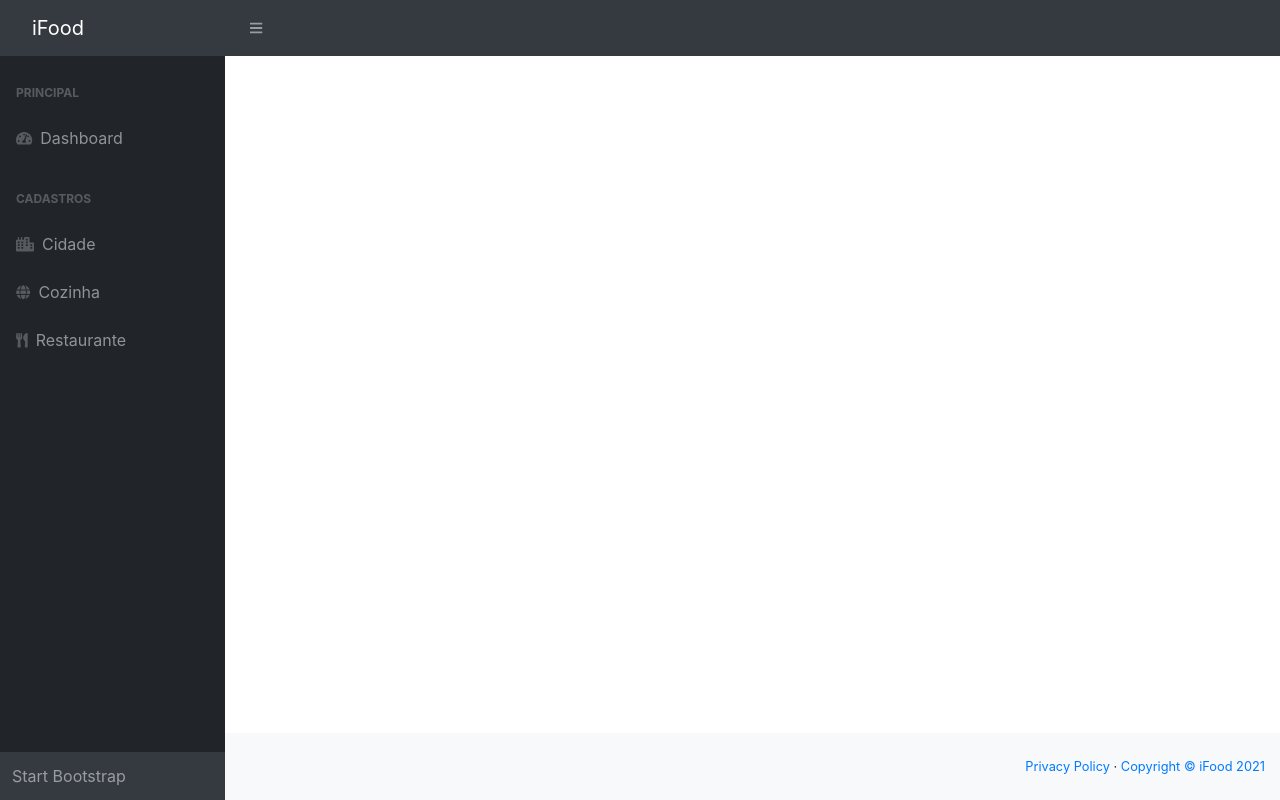
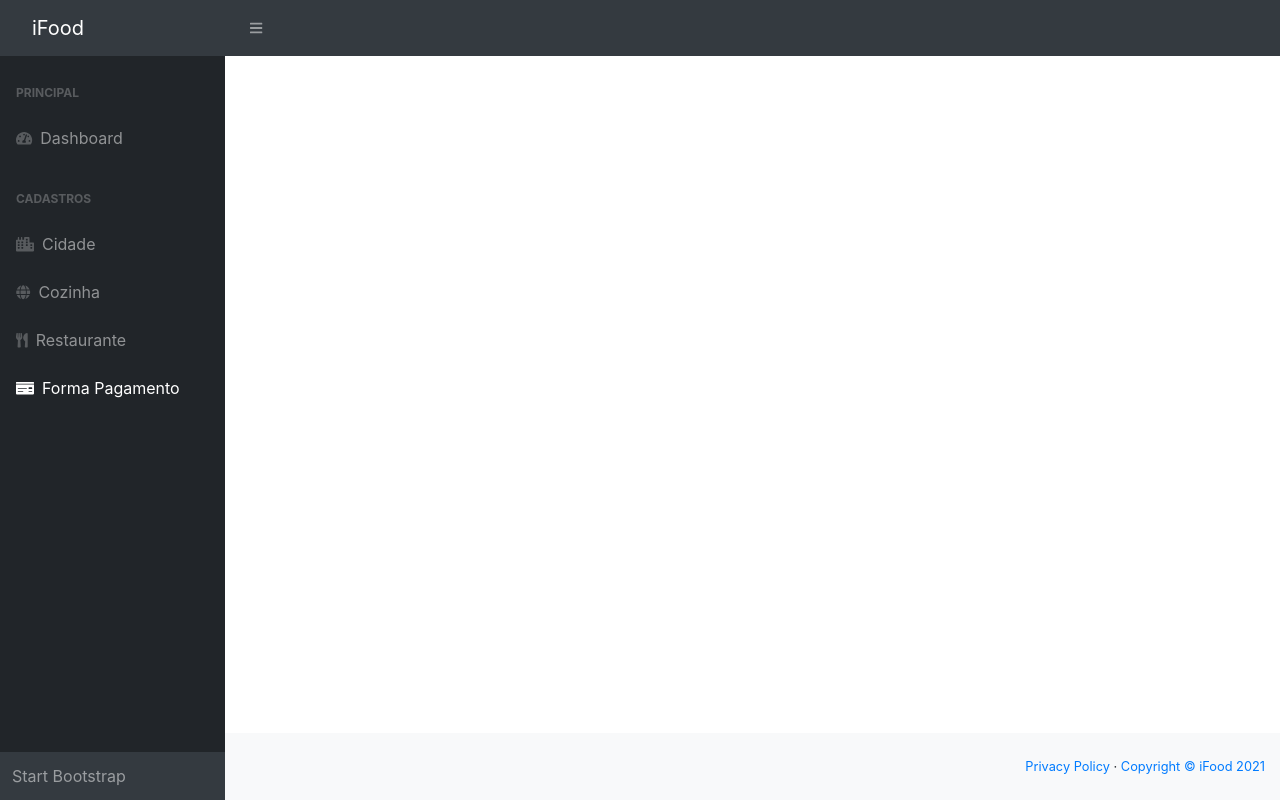
Before and after one commit to TalissonMelo/iFood-view, an Angular app: page /forma-pagamento in a window 1280 px wide. Before the commit this address led to /. Built offline with nearby package versions, Linux system fonts and the light colour scheme.

Commit message:
Criado modulo de Forma de Pagamento

```diff
--- a/src/app/app.module.ts
+++ b/src/app/app.module.ts
@@ -9,6 +9,7 @@ import { HomeComponent } from './home/home.component'
 import { CozinhaModule } from './cozinha/cozinha.module';
 import { CidadeModule } from './cidade/cidade.module';
 import { RestauranteModule } from './restaurante/restaurante.module';
+import { FormaPagamentoModule } from './forma-pagamento/forma-pagamento.module';
 
 @NgModule({
   declarations: [
@@ -22,6 +23,7 @@ import { RestauranteModule } from './restaurante/restaurante.module';
     CozinhaModule,
     CidadeModule,
     RestauranteModule,
+    FormaPagamentoModule
   ],
   providers: [],
   bootstrap: [AppComponent]
--- /dev/null
+++ b/src/app/forma-pagamento/forma-pagamento-frm/forma-pagamento-frm.component.html
@@ -0,0 +1 @@
+<p>forma-pagamento-frm works!</p>
--- /dev/null
+++ b/src/app/forma-pagamento/forma-pagamento-frm/forma-pagamento-frm.component.ts
@@ -0,0 +1,14 @@
+import { Component, OnInit } from '@angular/core';
+
+@Component({
+  selector: 'app-forma-pagamento-frm',
+  templateUrl: './forma-pagamento-frm.component.html'
+})
+export class FormaPagamentoFrmComponent implements OnInit {
+
+  constructor() { }
+
+  ngOnInit(): void {
+  }
+
+}
--- /dev/null
+++ b/src/app/forma-pagamento/forma-pagamento.module.ts
@@ -0,0 +1,19 @@
+import { NgModule } from '@angular/core';
+import { CommonModule } from '@angular/common';
+import { FormaPagamentoComponent } from './forma-pagamento/forma-pagamento.component';
+import { FormaPagamentoFrmComponent } from './forma-pagamento-frm/forma-pagamento-frm.component';
+import { FormaPagamentoRoutingModule } from './forma-pagamento.routing.module';
+
+
+
+@NgModule({
+  declarations: [FormaPagamentoComponent, FormaPagamentoFrmComponent],
+  imports: [
+    CommonModule,
+    FormaPagamentoRoutingModule
+  ], exports : [
+    FormaPagamentoComponent,
+    FormaPagamentoFrmComponent
+  ]
+})
+export class FormaPagamentoModule { }
--- /dev/null
+++ b/src/app/forma-pagamento/forma-pagamento/forma-pagamento.component.html
@@ -0,0 +1 @@
+<p>forma-pagamento works!</p>
--- /dev/null
+++ b/src/app/forma-pagamento/forma-pagamento/forma-pagamento.component.ts
@@ -0,0 +1,14 @@
+import { Component, OnInit } from '@angular/core';
+
+@Component({
+  selector: 'app-forma-pagamento',
+  templateUrl: './forma-pagamento.component.html'
+})
+export class FormaPagamentoComponent implements OnInit {
+
+  constructor() { }
+
+  ngOnInit(): void {
+  }
+
+}
--- a/src/app/template/sidebar/sidebar.component.html
+++ b/src/app/template/sidebar/sidebar.component.html
@@ -16,6 +16,9 @@
                 <a class="nav-link" [routerLink]="['/restaurante']">
                     <div class="sb-nav-link-icon"><i class="fas fa-utensils"></i></div>Restaurante
                 </a>
+                <a class="nav-link" [routerLink]="['/forma-pagamento']">
+                    <div class="sb-nav-link-icon"><i class="fas fa-money-check"></i></div>Forma Pagamento
+                </a>
             </div>
         </div>
         <div class="sb-sidenav-footer">
```
Also changed, not shown: src/app/forma-pagamento/forma-pagamento.routing.module.ts (added, +15 -0 lines).
